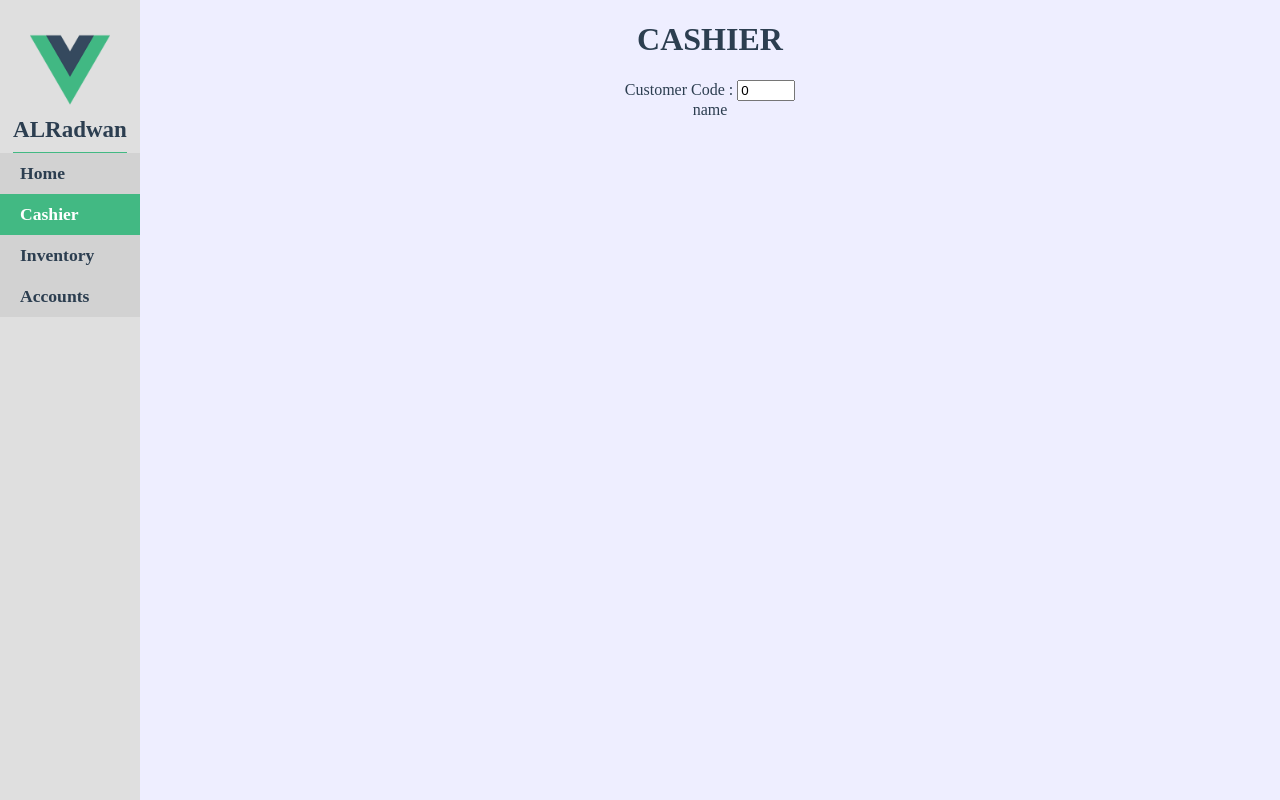
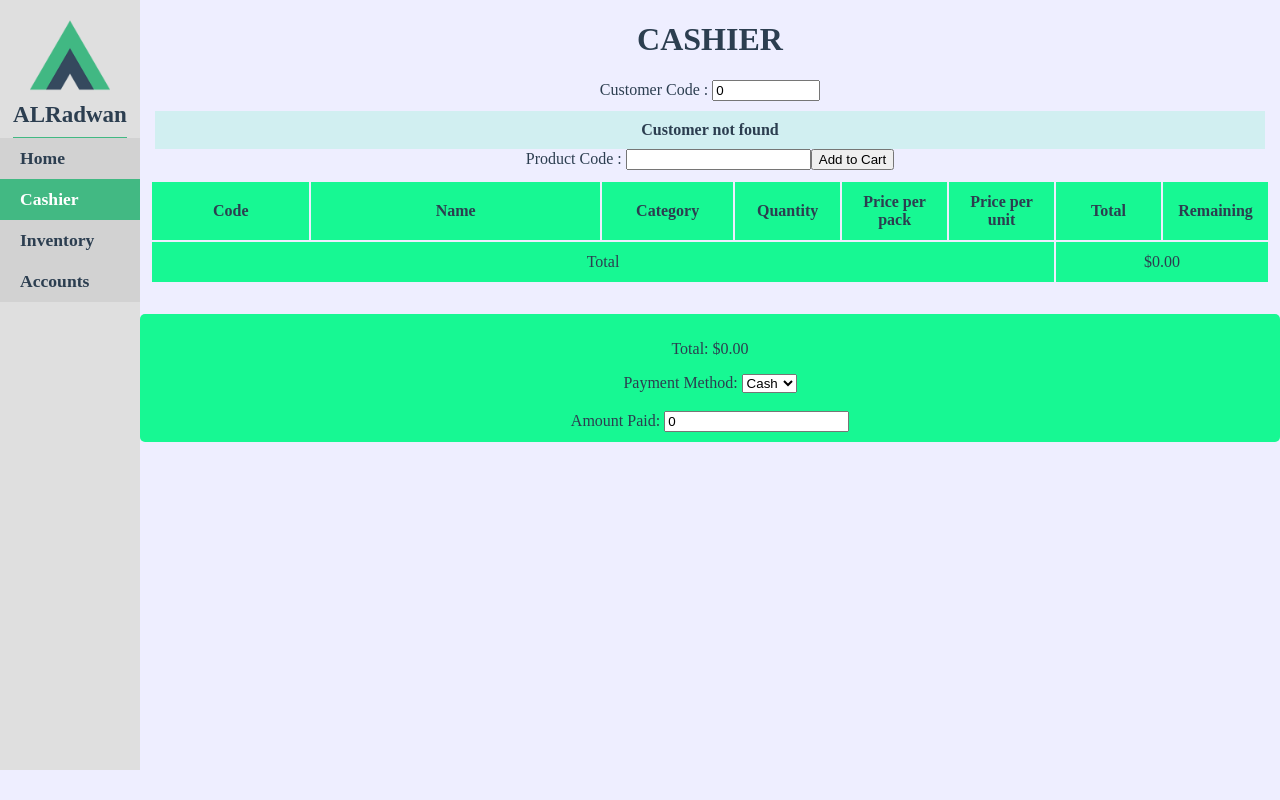
Before and after one commit to Hisham-Echo/ALRadwan, a Vue app: page /#/cashier in a window 1280 px wide. Built offline with nearby package versions, Linux system fonts and the light colour scheme.

Commit message:
new commit

```diff
--- a/src/App.vue
+++ b/src/App.vue
@@ -49,14 +49,14 @@ nav {
   display: flex;
   flex-flow: column nowrap;
   align-items: start;
-  padding: 30px 0px;
+  padding: 15px 0px;
 
   h1 {
     margin: 0 auto;
 
     img {
       max-width: 80px;
-      // transform: rotate(180deg);
+      transform: rotate(180deg);
     }
 
     p {
@@ -101,22 +101,11 @@ nav {
 </style>
 
 <script>
-// import InventoryView from './views/InventoryView.vue';
-
 export default {
   data() {
     return {
       Inventory: [],
     };
   },
-  // props: ["Inventory"],
-  // mounted() {
-  //   // Check data exists
-  //   if (localStorage.getItem("Inventory")) {
-  //     console.log(localStorage.getItem("Inventory"));
-  //   } else {
-  //     console.log("HI");
-  //   }
-  // },
 };
 </script>
--- a/src/components/account/DeleteAccount.vue
+++ b/src/components/account/DeleteAccount.vue
@@ -2,7 +2,7 @@
   <div class="delAccount overlay">
     <form>
       <div class="input">
-        <h2>Delete Products</h2>
+        <h2>Delete Accounts</h2>
         <div class="field">
           <label for="code">Code</label>
           <input type="text" name="code" id="code" v-model="formValues.code" />
@@ -98,7 +98,7 @@ export default {
           });
           // confirm delete
           const flag = confirm(
-            `Are u sure you want to delete this product \n${account}`
+            `Are u sure you want to delete this account \n${account}`
           );
           // true => delete and save data
           if (flag) {
--- a/src/components/account/EditAccount.vue
+++ b/src/components/account/EditAccount.vue
@@ -2,7 +2,7 @@
   <div class="EditAccount overlay">
     <form>
       <div class="input">
-        <h2>Edit Products</h2>
+        <h2>Edit Accounts</h2>
         <div class="field">
           <label for="code">Code</label>
           <input type="text" name="code" id="code" v-model="formValues.code" />
--- a/src/components/account/PayCom.vue
+++ b/src/components/account/PayCom.vue
@@ -1,22 +1,3 @@
-<!-- <template>
-  <div class="pay overlay"></div>
-</template> -->
-
-<!-- <style scoped></style> -->
-<!--
-<script>
-export default {
-  name: "PayCom",
-
-  data() {
-    return {};
-  },
-
-  mounted() {},
-
-  methods: {},
-};
-</script> -->
 <template>
   <div class="delAccount overlay">
     <form>
@@ -107,8 +88,10 @@ export default {
   name: "DeleteAccount",
   data() {
     return {
+      // ## main vars ##
       Accounts: [],
       Inventory: [],
+      // ###############
       formValues: {
         code: "",
         amount: "",
@@ -116,7 +99,28 @@ export default {
     };
   },
   methods: {
-    pay: function () {},
+    pay: function () {
+      const code = this.formValues.code;
+      const amount = this.formValues.amount;
+      // confirm
+      const check = confirm("Confirm Payment");
+      if (check) {
+        for (let i = 0; i < this.Accounts.length; i++) {
+          if (code == this.Accounts[i].code) {
+            // decrease the due
+            this.Accounts[i].due -= amount;
+            // save changes
+            this.$emit("update-accounts", this.Accounts); // Emit a 'update-inventory' event to the parent
+            localStorage.setItem("Accounts", JSON.stringify(this.Accounts));
+            this.$emit("export-data", this.Accounts);
+            this.resetForm();
+            break;
+          } else {
+            continue;
+          }
+        }
+      }
+    },
     closeComponent: function () {
       this.$emit("close"); // Emit a 'close' event to the parent
     },
--- a/src/components/account/SearchAccount.vue
+++ b/src/components/account/SearchAccount.vue
@@ -2,7 +2,7 @@
   <div class="SearchAccount overlay">
     <form>
       <div class="input">
-        <h2>Search Accountss</h2>
+        <h2>Search Accounts</h2>
         <div class="field">
           <!-- <label for="search">Search</label> -->
           <input
@@ -193,6 +193,7 @@ export default {
     searchAccount: function () {
       this.search;
     },
+    filter: function () {},
     closeComponent: function () {
       this.$emit("close"); // Emit a 'close' event to the parent
     },
--- a/src/views/CashierView.vue
+++ b/src/views/CashierView.vue
@@ -6,24 +6,92 @@
         <header>
           <label for="c_code">Customer Code : </label>
           <input type="text" name="c_code" id="c_code" v-model="customerCode" />
-          <div class="customer">name</div>
+          <div class="customer">{{ getCustomerName() }}</div>
+          <div>
+            <label for="p_code">Product Code : </label>
+            <input
+              type="text"
+              name="p_code"
+              id="p_code"
+              v-model="productCode"
+            />
+            <button @click.prevent="addToCart">Add to Cart</button>
+          </div>
         </header>
-        <!-- cart -->
+
+        <!-- Cart -->
         <main>
-          <div class="cart"></div>
+          <div class="cart">
+            <table>
+              <thead>
+                <tr>
+                  <th>Code</th>
+                  <th>Name</th>
+                  <th>Category</th>
+                  <th>Quantity</th>
+                  <th>Price per pack</th>
+                  <th>Price per unit</th>
+                  <th>Total</th>
+                  <th>Remaining</th>
+                </tr>
+              </thead>
+              <tbody>
+                <tr v-for="(item, index) in cart" :key="index">
+                  <td>{{ item.code }}</td>
+                  <td>{{ item.name }}</td>
+                  <td>{{ item.category }}</td>
+                  <td>
+                    <input
+                      type="number"
+                      v-model="item.q"
+                      :min="1"
+                      :max="item.quantity"
+                    />
+                  </td>
+                  <td>{{ item.pricePerPack }}</td>
+                  <td>{{ item.pricePerUnit }}</td>
+                  <td>{{ (item.q * item.pricePerPack).toFixed(2) }}</td>
+                  <td>{{ item.quantity }}</td>
+                </tr>
+              </tbody>
+              <tfoot>
+                <tr>
+                  <td colspan="6">Total</td>
+                  <td colspan="2">${{ calcTotalPrice.toFixed(2) }}</td>
+                </tr>
+              </tfoot>
+            </table>
+          </div>
         </main>
-        <!-- total - sell - payment method[cash or 2agel] - gomla or 2ta3y -->
-        <footer></footer>
+
+        <!-- Total and Payment -->
+        <footer>
+          <div class="total-section">
+            <p>Total: ${{ calcTotalPrice.toFixed(2) }}</p>
+            <label for="payment-method">Payment Method: </label>
+            <select v-model="paymentMethod" id="payment-method">
+              <option value="cash">Cash</option>
+              <option value="2agel">2agel</option>
+            </select>
+            <br />
+            <br />
+            <div v-if="paymentMethod === 'cash'">
+              <label for="amount-paid">Amount Paid: </label>
+              <input
+                type="number"
+                v-model="amountPaid"
+                placeholder="Enter amount"
+              />
+              <h4 v-if="amountPaid > 0">
+                Change: ${{ (amountPaid - calcTotalPrice).toFixed(2) }}
+              </h4>
+            </div>
+          </div>
+        </footer>
       </div>
     </form>
   </div>
 </template>
-
-<style lang="scss" scoped>
-#c_code {
-  width: 50px;
-}
-</style>
 
 <script>
 export default {
@@ -32,23 +100,76 @@ export default {
     return {
       Accounts: [],
       Inventory: [],
-      // default customer code
+      //
       customerCode: "0",
+      customerName: "",
+      productCode: "",
+      //
       cart: [],
-      total: "",
+      totalPrice: 0,
+      paymentMethod: "cash",
+      amountPaid: 0,
     };
   },
+  computed: {
+    // Calculate the total price of the cart
+    calcTotalPrice() {
+      return this.cart.reduce((total, item) => {
+        return total + item.pricePerPack * item.q;
+      }, 0);
+    },
+  },
   methods: {
-    addToCart: function () {},
+    addToCart() {
+      if (!this.productCode) {
+        alert("Please enter product code");
+        return;
+      }
+
+      const product = this.Inventory.find(
+        (item) => item.code === this.productCode
+      );
+
+      if (!product) {
+        alert("Product not found in inventory");
+        return;
+      }
+
+      const existingItem = this.cart.find((item) => item.code === product.code);
+
+      if (existingItem) {
+        // If item already in cart, just update quantity
+        if (existingItem.q < existingItem.quantity) {
+          existingItem.q++;
+        } else {
+          alert("Not enough stock");
+        }
+      } else {
+        // Add new item to cart
+        const newItem = { ...product, q: 1 }; // Initialize quantity to 1
+        this.cart.push(newItem);
+      }
+
+      this.productCode = ""; // Reset product code input
+    },
+
+    getCustomerName() {
+      const customer = this.Accounts.find(
+        (account) => account.code === this.customerCode
+      );
+      return customer ? customer.name : "Customer not found";
+    },
+
     updateInventory(newInventory) {
       this.Inventory = newInventory;
       localStorage.setItem("Inventory", JSON.stringify(this.Inventory));
     },
+
     updateAccounts(newAccounts) {
       this.Accounts = newAccounts;
       localStorage.setItem("Accounts", JSON.stringify(this.Accounts));
     },
-    // Save localStorage to a file
+
     exportData() {
       const localStorageData = {};
       for (let i = 0; i < localStorage.length; i++) {
@@ -75,9 +196,78 @@ export default {
   },
   mounted() {
     const savedInventory = JSON.parse(localStorage.getItem("Inventory"));
-    this.Inventory = savedInventory ? savedInventory : []; // Initialize empty array if null
+    this.Inventory = savedInventory ? savedInventory : [];
     const savedAccounts = JSON.parse(localStorage.getItem("Accounts"));
-    this.Accounts = savedAccounts ? savedAccounts : []; // Initialize empty array if null
+    this.Accounts = savedAccounts ? savedAccounts : [];
   },
 };
 </script>
+
+<style lang="scss" scoped>
+#c_code {
+  width: 100px;
+}
+
+.customer {
+  background-color: #17f89322;
+  margin: 10px 15px 0;
+  padding: 10px;
+  font-weight: bold;
+}
+
+table {
+  width: 100%;
+  border: 1px solid red;
+  padding: 10px;
+  border: none;
+  max-height: 65vh;
+  overflow-x: auto;
+}
+
+th,
+tfoot {
+  background-color: #17f893;
+  &:nth-of-type(1) {
+    width: 12%;
+  }
+  &:nth-of-type(2) {
+    width: 22%;
+  }
+  &:nth-of-type(3) {
+    width: 10%;
+  }
+  &:nth-of-type(4),
+  &:nth-of-type(5),
+  &:nth-of-type(6),
+  &:nth-of-type(7),
+  &:nth-of-type(8) {
+    width: 8%;
+  }
+}
+
+td {
+  background-color: #17f89322;
+  input {
+    width: 50%;
+    padding: 5px;
+    border: none;
+    outline: none;
+  }
+}
+
+td,
+th {
+  border: 1px solid transparent;
+  padding: 10px 5px;
+}
+
+footer {
+  margin-top: 20px;
+}
+
+.total-section {
+  padding: 10px;
+  background-color: #17f893;
+  border-radius: 5px;
+}
+</style>
--- a/src/views/HomeView.vue
+++ b/src/views/HomeView.vue
@@ -1,7 +1,7 @@
 <template>
   <div class="home">
     <img alt="Vue logo" src="../assets/logo.png" />
-    <HelloWorld msg="Welcome to Al-Radwan" />
+    <HelloWorld msg="Welcome to ALRadwan" />
     <button class="load" @click.prevent="triggerFileInput">Load Data</button>
     <input
       type="file"
@@ -14,6 +14,10 @@
 </template>
 
 <style lang="scss" scoped>
+.home img {
+  transform: rotate(180deg);
+}
+
 button {
   font-weight: bold;
   padding: 10px;
--- a/src/views/InventoryView.vue
+++ b/src/views/InventoryView.vue
@@ -144,6 +144,22 @@ table {
 
 th {
   background-color: #17f893;
+  &:nth-of-type(1) {
+    width: 12%;
+  }
+  &:nth-of-type(2) {
+    width: 22%;
+  }
+  &:nth-of-type(3) {
+    width: 10%;
+  }
+  &:nth-of-type(4),
+  &:nth-of-type(5),
+  &:nth-of-type(6),
+  &:nth-of-type(7),
+  &:nth-of-type(8) {
+    width: 8%;
+  }
 }
 
 td {
@@ -217,36 +233,6 @@ export default {
         this.isDeleteProductVisible = !this.isDeleteProductVisible; // Toggle delete visibility
       }
     },
-    // // Trigger the hidden file input for uploading data
-    // triggerFileInput() {
-    //   this.$refs.fileInput.click(); // Opens the file input dialog
-    // },
-    // // Load data into localStorage from a file
-    // async loadLocalStorageFromFile(event) {
-    //   const file = event.target.files[0];
-    //   if (!file) return;
-
-    //   const reader = new FileReader();
-    //   reader.onload = () => {
-    //     try {
-    //       const data = JSON.parse(reader.result);
-
-    //       // Populate localStorage with the data
-    //       Object.keys(data).forEach((key) => {
-    //         localStorage.setItem(key, data[key]);
-    //       });
-
-    //       // Reload inventory data from localStorage if necessary
-    //       this.Inventory = JSON.parse(localStorage.getItem("Inventory")) || [];
-    //       alert("Data successfully loaded into localStorage!");
-    //     } catch (error) {
-    //       alert("Invalid file format. Please upload a valid JSON file.");
-    //     }
-    //   };
-    //   reader.readAsText(file);
-    //   // Reset the input value to allow re-uploading the same file
-    //   event.target.value = "";
-    // },
     updateInventory(newInventory) {
       this.Inventory = newInventory;
       localStorage.setItem("Inventory", JSON.stringify(this.Inventory));
@@ -281,8 +267,6 @@ export default {
       return quantity * price;
     },
   },
-  // props: ["Inventory"],
-  // watch: [this.Inventory],
   mounted() {
     const savedInventory = JSON.parse(localStorage.getItem("Inventory"));
     this.Inventory = savedInventory ? savedInventory : []; // Initialize empty array if null
```
Also changed, not shown: src/views/AccountsView.vue (+5 -3 lines).
